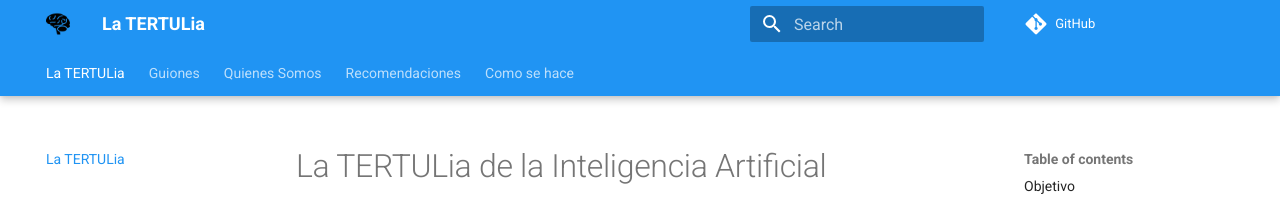
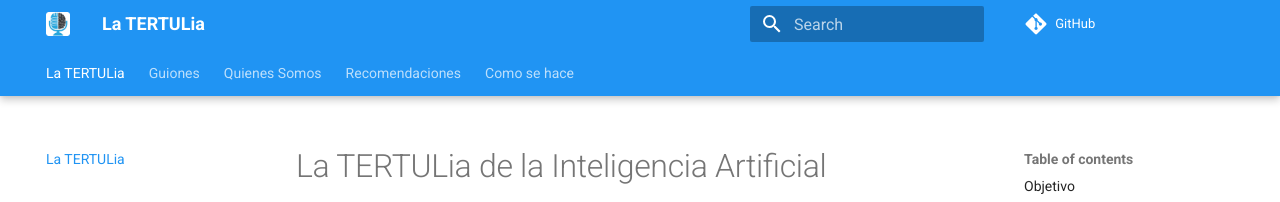
Before and after one commit to ironbar/tertulia_inteligencia_artificial, an MkDocs documentation site: the page built from docs/index.md, in a window 1280 px wide. Shown: the top 202 px of the page. Built offline with MkDocs 1.6.1 and Material for MkDocs 9.7.7, drawn with Linux system fonts in a browser that asks for light colours; comment, search, counter and statistics services are not loaded.

Commit message:
updated website logo

```diff
--- a/mkdocs.yml
+++ b/mkdocs.yml
@@ -20,8 +20,8 @@ theme:
     - navigation.expand
     - navigation.indexes
     - navigation.top
-  logo: res/brain-20-256.png
-  favicon: res/brain-20-256.png
+  logo: res/logo-podcast-favicon.png
+  favicon: res/logo-podcast-favicon.png
 
 markdown_extensions:
   - admonition
```
Also changed, not shown: docs/res/brain-20-256.png (deleted), docs/res/logo-podcast-favicon.png (added).
